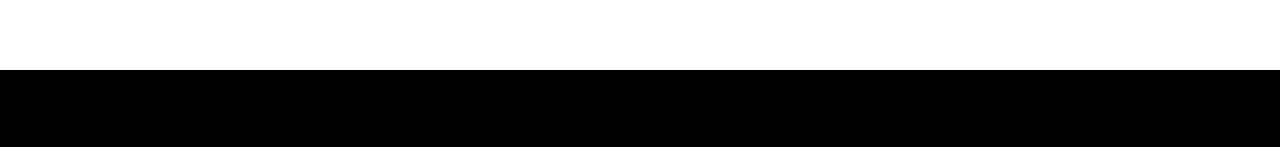
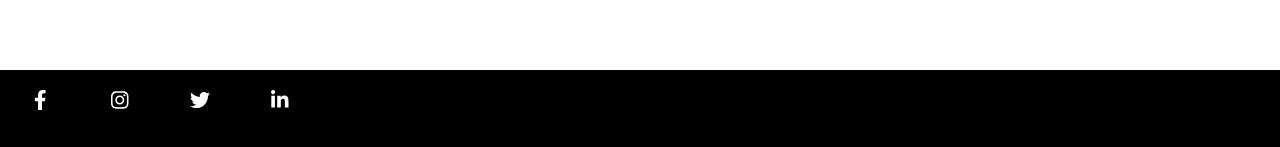
Before and after one commit to zohaibk22/infinity-Performance, a React (Create React App) app in the folder client/: page /vehicles/1 in a window 1280 px wide. Shown: the part 669-816 px from the top of the page. Built offline with nearby package versions, Linux system fonts and the light colour scheme; a web font is replaced by a local one.

Commit message:
added Footer detials

```diff
--- a/client/package.json
+++ b/client/package.json
@@ -3,6 +3,11 @@
   "version": "0.1.0",
   "private": true,
   "dependencies": {
+    "@fortawesome/fontawesome-svg-core": "^1.2.30",
+    "@fortawesome/free-brands-svg-icons": "^5.14.0",
+    "@fortawesome/free-regular-svg-icons": "^5.14.0",
+    "@fortawesome/free-solid-svg-icons": "^5.14.0",
+    "@fortawesome/react-fontawesome": "^0.1.11",
     "@testing-library/jest-dom": "^4.2.4",
     "@testing-library/react": "^9.5.0",
     "@testing-library/user-event": "^7.2.1",
--- a/client/src/Components/OneVehicle/OneVehicle.jsx
+++ b/client/src/Components/OneVehicle/OneVehicle.jsx
@@ -54,9 +54,12 @@ export default function OneVehicle(props) {
                 <h2>Modifications</h2>
 
 
-                {readOne.modifications && readOne.modifications.map((element) => (
+                {readOne.modifications && readOne.modifications.map((element, i) => (
                     <div>
-                        <p>{element.brand_name}</p>
+                        <h3>Modification {i+1} </h3>
+                        <p>Name: {element.name}</p>
+                        <p>Brand: {element.brand_name}</p>
+                        <p></p>
                     </div>
 
                     ))}
--- a/client/src/Components/shared/Footer/Footer.css
+++ b/client/src/Components/shared/Footer/Footer.css
@@ -2,3 +2,43 @@
     height: 10vh;
     background-color: black
 }
+
+.social-buttons a {
+  color: white;
+  margin-right: 25px;
+  display: inline-flex;
+  text-decoration: none;
+  font-size: 20px;
+  width: 60px;
+  height: 60px;
+  justify-content: center;
+  align-items: center;
+  position: relative;
+  margin: 0 10px;
+}
+
+.social-buttons a::before {
+  content: "";
+  position: absolute;
+  width: 60px;
+  height: 60px;
+  background: linear-gradient(45deg, #5f27cd, #d6a2e8);
+  border-radius: 50%;
+  z-index: -1;
+  transition: 0.3s ease-in;
+}
+
+.social-buttons a:hover::before {
+  transform: scale(0);
+}
+
+.social-buttons a .social-icons {
+  transition: 0.3s ease-in;
+}
+
+.social-buttons a:hover .social-icons {
+  -webkit-background-clip: text;
+  -webkit-text-fill-color: transparent;
+  transform: scale(2.2);
+  color: #ffffff;
+}
--- a/client/src/Components/shared/Footer/Footer.jsx
+++ b/client/src/Components/shared/Footer/Footer.jsx
@@ -1,10 +1,41 @@
 import React from 'react'
 import './Footer.css'
+import { library } from "@fortawesome/fontawesome-svg-core";
+import { FontAwesomeIcon } from "@fortawesome/react-fontawesome";
+import { fab } from "@fortawesome/free-brands-svg-icons";
+
 
 export default function Footer() {
     return (
         <div className = 'main-footer-container'>
+         <div className="social-buttons">
+        <a href="#">
+          <FontAwesomeIcon
+            className="social-icons"
+            icon={["fab", "facebook-f"]}
+          />
+        </a>
+        <a href="#">
+          <FontAwesomeIcon
+            className="social-icons"
+            icon={["fab", "instagram"]}
+          />
+        </a>
+        <a href="#">
+          <FontAwesomeIcon className="social-icons" icon={["fab", "twitter"]} />
+        </a>
+        <a href="#">
+          <FontAwesomeIcon
+            className="social-icons"
+            icon={["fab", "linkedin-in"]}
+          />
+        </a>
+      </div>
+
 
         </div>
     )
 }
+
+
+library.add(fab);
```
Also changed, not shown: 1 other file (tests, documents, lock files or other folders).
